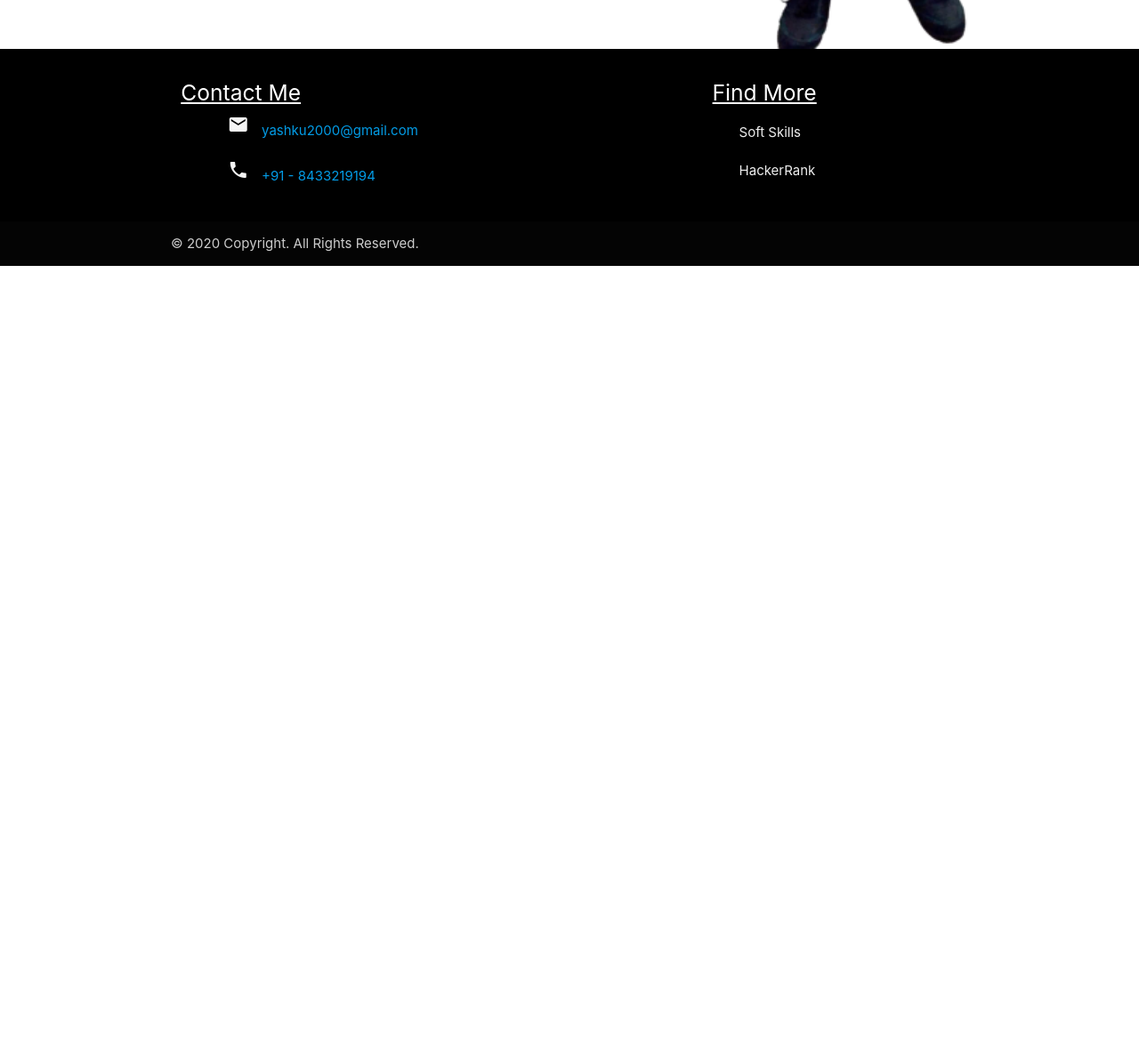
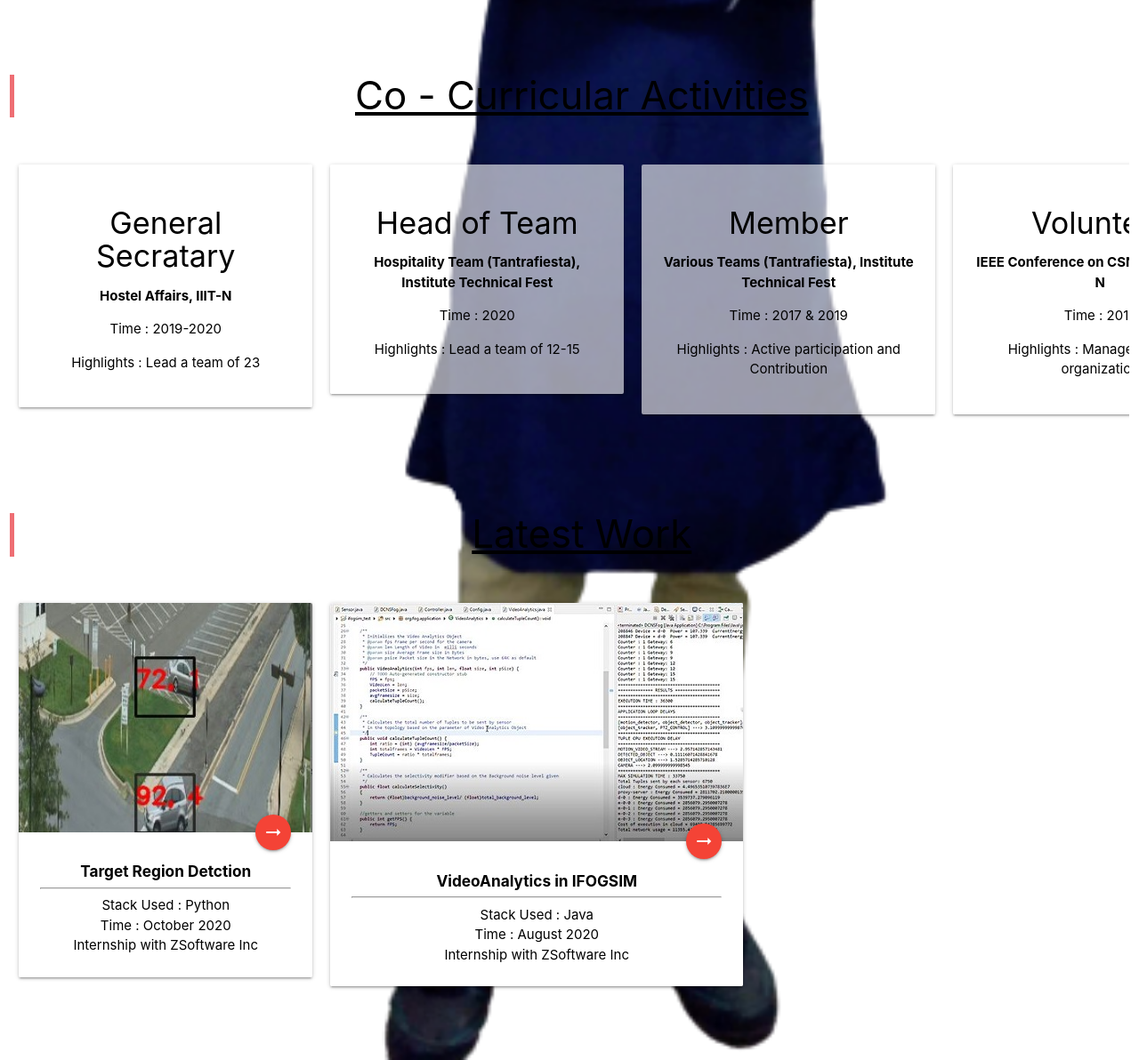
Before and after one commit to Yash-Kudesia/Yash-Kudesia.github.io, a plain HTML site: page index.html in a window 1280 px wide. Shown: the part 1058-2250 px from the top of the page at 89% size. Before the commit the page ends 1357 px from the top, so only its background shows below. Drawn offline with nearby package versions, Linux system fonts and the light colour scheme.

Commit message:
added content to homepage

```diff
--- a/index.html
+++ b/index.html
@@ -164,6 +164,102 @@
                     <br>
                 </div>
             </div>
+            <div class="row black-text">
+                <div class="col s12 center">
+                    <blockquote class="cbg2 zDepth">
+                        <h3>Co - Curricular Activities</h3>
+                    </blockquote>
+                    <div id="edu">
+                        <ul>
+                            <li>
+                                <div class="card-panel cbackground hoverable">
+                                    <span class="black-text">
+                                        <h4>General Secratary</h4>
+                                        <p><b>Hostel Affairs, IIIT-N</b></p>
+                                        <p>Time : 2019-2020</p>
+                                        <p>Highlights : Lead a team of 23</p>
+                                    </span>
+                                </div>
+                            </li>
+                            <li>
+                                <div class="card-panel cbackground hoverable">
+                                    <span class="black-text">
+                                        <h4>Head of Team</h4>
+                                        <p><b>Hospitality Team (Tantrafiesta), Institute Technical Fest</b></p>
+                                        <p>Time : 2020</p>
+                                        <p>Highlights : Lead a team of 12-15</p>
+                                    </span>
+                                </div>
+                            </li>
+                            <li>
+                                <div class="card-panel cbackground hoverable">
+                                    <span class="black-text">
+                                        <h4>Member</h4>
+                                        <p><b>Various Teams (Tantrafiesta), Institute Technical Fest</b></p>
+                                        <p>Time : 2017 & 2019</p>
+                                        <p>Highlights : Active participation and Contribution</p>
+                                    </span>
+                                </div>
+                            </li>
+                            <li>
+                                <div class="card-panel cbackground hoverable">
+                                    <span class="black-text">
+                                        <h4>Volunteer</h4>
+                                        <p><b>IEEE Conference on CSNT, held in IIIT-N</b></p>
+                                        <p>Time : 2017</p>
+                                        <p>Highlights : Management and organization</p>
+                                    </span>
+                                </div>
+                            </li>
+                        </ul>
+                    </div>
+                    <br>
+                </div>
+            </div>
+            <div class="row black-text">
+                <div class="col s12 center">
+                    <blockquote class="cbg2 zDepth">
+                        <h3>Latest Work</h3>
+                    </blockquote>
+                    <div id="edu">
+                        <ul>
+                            <li>
+                                <div class="card hoverable">
+                                    <div class="card-image">
+                                        <img src="img/work/hog.jpg" class="responsive-img">
+                                        <a class="btn-floating halfway-fab waves-effect waves-light red" href="work.html"><i
+                                                class="material-icons">arrow_right_alt</i></a>
+                                    </div>
+                                    <div class="card-content cbackground black-text">
+                                        <h6><b>Target Region Detction</b></h6>
+                                        <hr>
+                                        <p>Stack Used : Python</p>
+                                        <p>Time : October 2020</p>
+                                        <p>Internship with ZSoftware Inc</p>
+                                    </div>
+                                </div>
+                            </li>
+                            <li>
+                                <div class="card hoverable">
+                                    <div class="card-image">
+                                        <img src="img/work/ifogsim.JPG" class="responsive-img">
+                                        <a class="btn-floating halfway-fab waves-effect waves-light red" href="work.html"><i
+                                                class="material-icons">arrow_right_alt</i></a>
+                                    </div>
+                                    <div class="card-content cbackground black-text">
+                                        <h6><b>VideoAnalytics in IFOGSIM</b></h6>
+                                        <hr>
+                                        <p>Stack Used : Java</p>
+                                        <p>Time : August 2020</p>
+                                        <p>Internship with ZSoftware Inc</p>
+                                    </div>
+                                </div>
+                            </li>
+                        </ul>
+                    </div>
+                    <br>
+                </div>
+            </div>
         </div>
     </main>
     <footer class="black page-footer load-blur">
```
